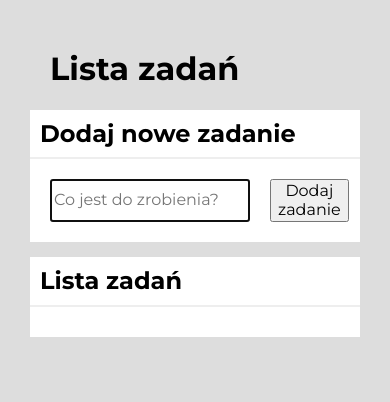
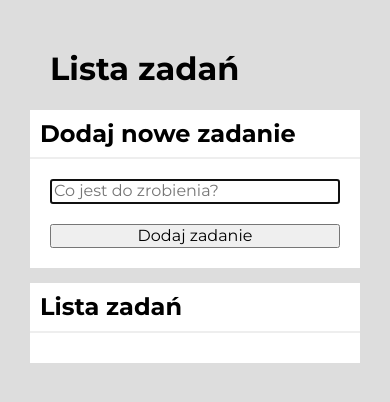
Before and after one commit to RafalSzymanskiKBH/to-do-list, a plain HTML site: page index.html in a window 390 px wide. Drawn offline with nearby package versions, Linux system fonts and the light colour scheme.

Commit message:
add media queries

```diff
--- a/css/style.css
+++ b/css/style.css
@@ -33,6 +33,12 @@ html {
     grid-gap: 20px;
     padding: 20px;
 }
+@media (max-width: 767px) {
+    .form {
+        grid-template-columns: 1fr;
+    };
+
+}
 .list {
     list-style: none;
     padding: 15px;
```
